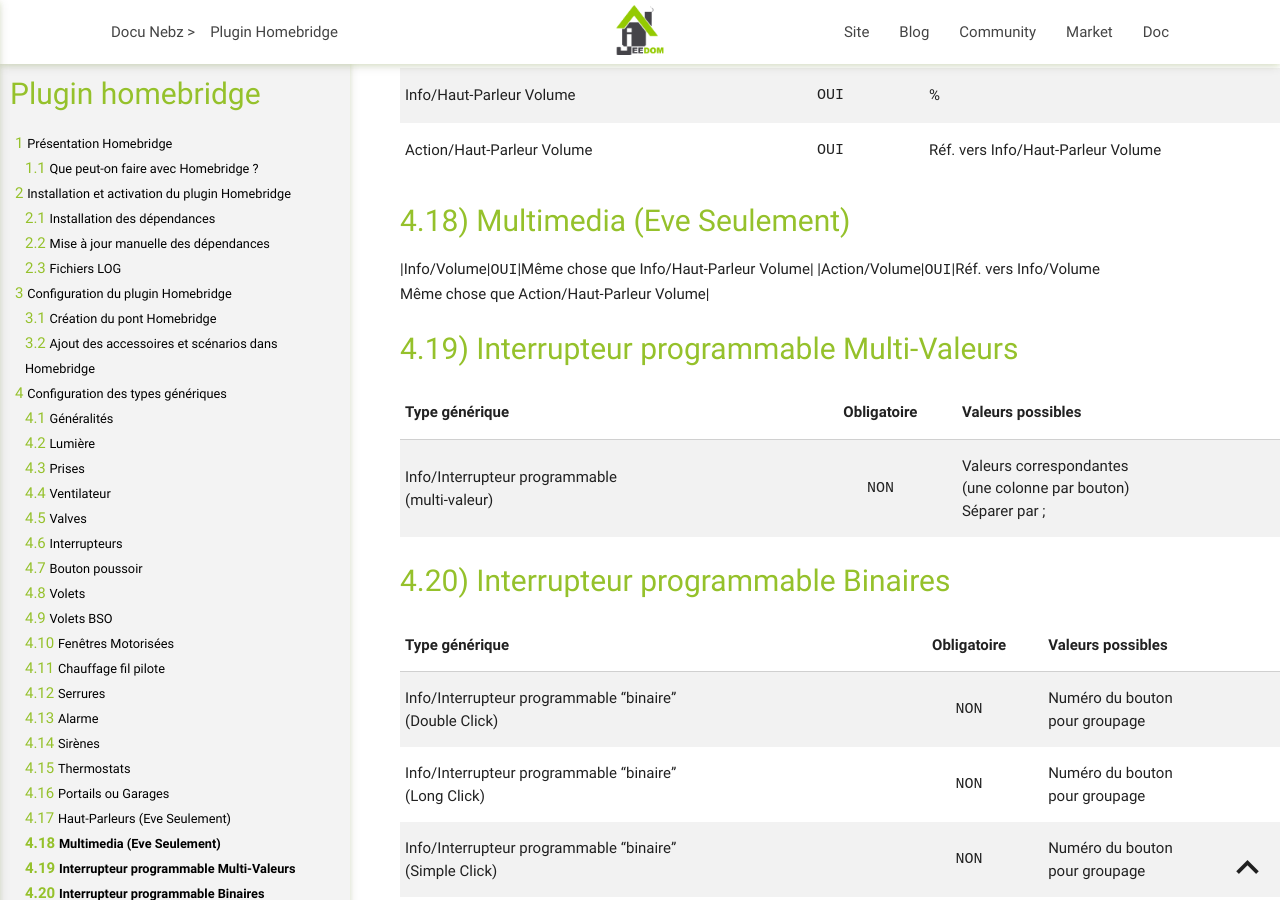
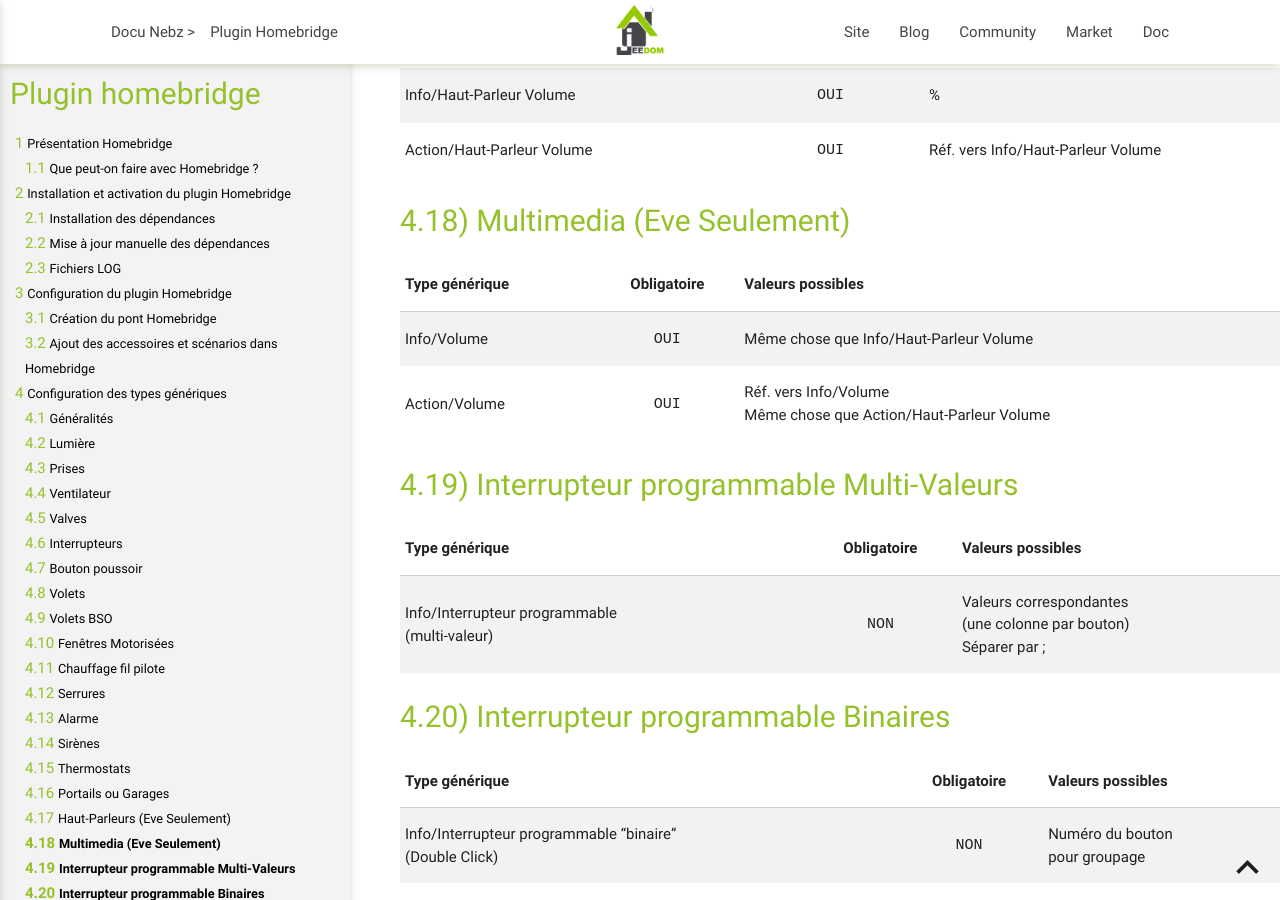
Before and after one commit to NebzHB/jeedom_docs, a Jekyll site: the page built from plugins/homebridge/fr_FR/index.md, in a window 1280 px wide and 900 px high, scrolled down 19864 px. Built offline with Jekyll 4.4.1, drawn with Linux system fonts in a browser that asks for light colours.

Commit message:
Update index.md

```diff
--- a/plugins/homebridge/fr_FR/index.md
+++ b/plugins/homebridge/fr_FR/index.md
@@ -397,6 +397,9 @@
 
 Multimedia (Eve Seulement)
 -----------------------------
+
+|Type générique  | Obligatoire | Valeurs possibles |
+|---------------|:----------------:|----------------|
 |Info/Volume|`OUI`|Même chose que Info/Haut-Parleur Volume|
 |Action/Volume|`OUI`|Réf. vers Info/Volume<br/>Même chose que Action/Haut-Parleur Volume|
 
```
